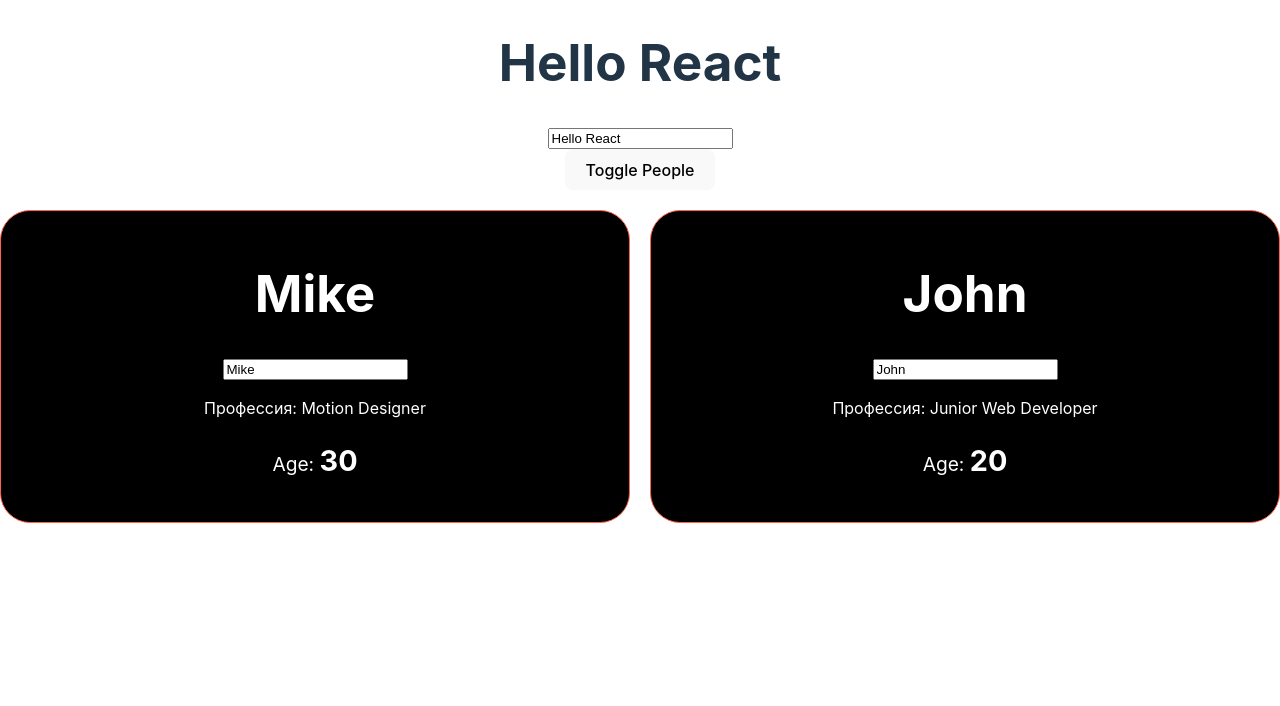
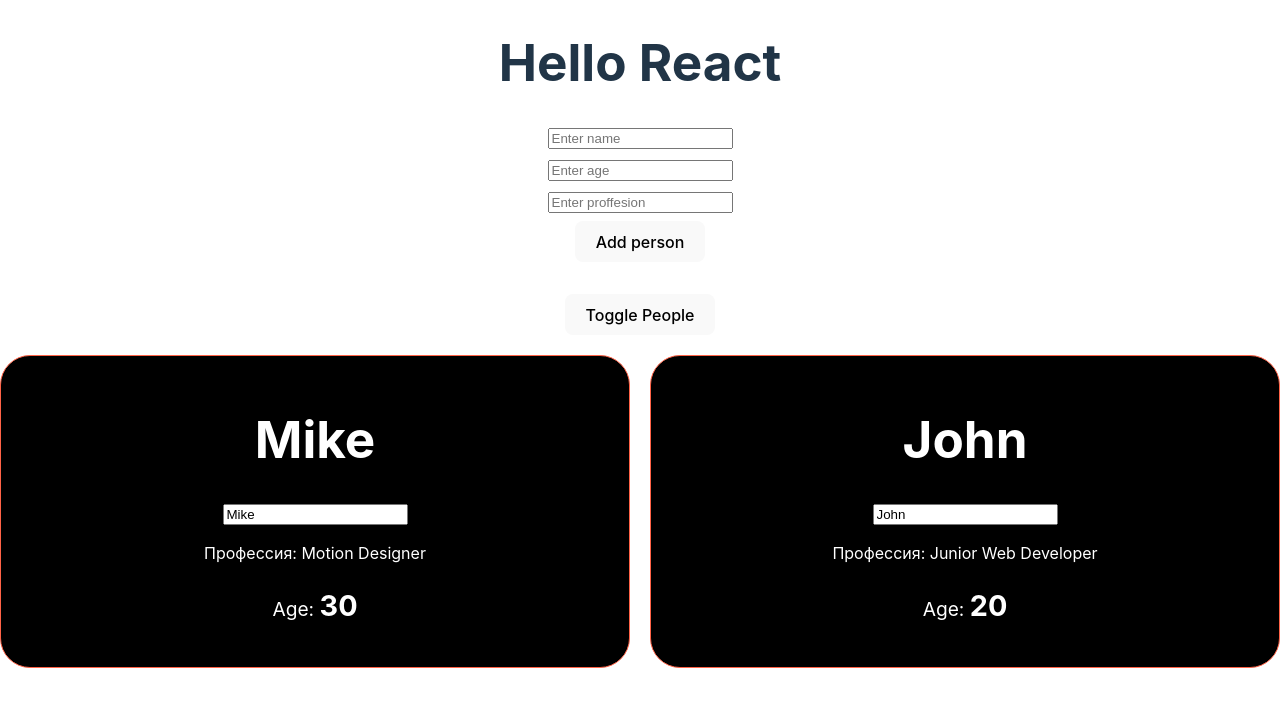
Before and after one commit to Commondore/people-24, a React (Vite) app: page / in a window 1280 px wide. Shown: the top 706 px of the page. Built offline with nearby package versions, Linux system fonts and the light colour scheme.

Commit message:
add form

```diff
--- a/src/App.jsx
+++ b/src/App.jsx
@@ -1,12 +1,23 @@
 import { useState } from "react";
 import "./App.css";
 import Person from "./components/Person/Person";
+import CreatePerson from "./components/CreatePerson/CreatePerson";
 
 function App() {
   const [title, setTitle] = useState("Hello React"); // [data, fn]
   const [people, setPeople] = useState([
-    { name: "Mike", age: 30, prof: "Motion Designer", id: 1 },
-    { name: "John", age: 20, prof: "Junior Web Developer", id: 2 },
+    {
+      name: "Mike",
+      age: 30,
+      prof: "Motion Designer",
+      id: 1,
+    },
+    {
+      name: "John",
+      age: 20,
+      prof: "Junior Web Developer",
+      id: 2,
+    },
   ]);
   const [isShow, setIsShow] = useState(true);
 
@@ -19,7 +30,10 @@
       return people.map((person) => {
         return {
           ...person,
-          name: person.id === id ? event.target.value : person.name,
+          name:
+            person.id === id
+              ? event.target.value
+              : person.name,
         };
       });
     });
@@ -27,7 +41,9 @@
 
   const increaseAge = (id) => {
     const copyPeople = [...people];
-    const index = people.findIndex((person) => person.id === id);
+    const index = people.findIndex(
+      (person) => person.id === id
+    );
     const person = { ...people[index] };
     person.age = person.age + 1;
     copyPeople[index] = person;
@@ -49,6 +65,12 @@
     });
   };
 
+  const createPerson = (person) => {
+    setPeople((people) => {
+      return [...people, person];
+    });
+  };
+
   let list = null;
 
   if (isShow) {
@@ -61,7 +83,9 @@
               name={person.name}
               age={person.age}
               icrease={() => increaseAge(person.id)}
-              change={(event) => changeName(person.id, event)}
+              change={(event) =>
+                changeName(person.id, event)
+              }
               remove={() => removePerson(person.id)}
             >
               Профессия: <span>{person.prof}</span>
@@ -83,11 +107,16 @@
   return (
     <div className="wrapper">
       <h1 className="title">{title}</h1>
-      <input type="text" value={title} onChange={changeTitle} />
+      {/* <input type="text" value={title} onChange={changeTitle} /> */}
+
+      <CreatePerson create={createPerson} />
 
       <div className="controls">
         {!!people.length && (
-          <button className="btn" onClick={() => setIsShow((isShow) => !isShow)}>
+          <button
+            className="btn"
+            onClick={() => setIsShow((isShow) => !isShow)}
+          >
             Toggle People
           </button>
         )}
--- /dev/null
+++ b/src/components/CreatePerson/CreatePerson.css
@@ -0,0 +1,6 @@
+.add-person {
+  margin-bottom: 2rem;
+}
+.group {
+  margin-bottom: 0.5rem;
+}
--- /dev/null
+++ b/src/components/CreatePerson/CreatePerson.jsx
@@ -0,0 +1,74 @@
+import { useState } from "react";
+import "./CreatePerson.css";
+
+const CreatePerson = ({ create }) => {
+  const [person, setPerson] = useState({
+    name: "",
+    age: "",
+    prof: "",
+  });
+
+  const changeHandler = (event) => {
+    setPerson((person) => {
+      return {
+        ...person,
+        [event.target.name]: event.target.value,
+      };
+    });
+  };
+
+  const submitHandler = (e) => {
+    e.preventDefault();
+
+    create({
+      ...person,
+      age: +person.age,
+      id: crypto.randomUUID(),
+    });
+
+    setPerson({
+      name: "",
+      age: "",
+      prof: "",
+    });
+  };
+
+  return (
+    <div className="add-person">
+      <form onSubmit={submitHandler}>
+        <div className="group">
+          <input
+            type="text"
+            name="name"
+            placeholder="Enter name"
+            value={person.name}
+            onChange={changeHandler}
+          />
+        </div>
+        <div className="group">
+          <input
+            type="number"
+            name="age"
+            placeholder="Enter age"
+            value={person.age}
+            onChange={changeHandler}
+          />
+        </div>
+        <div className="group">
+          <input
+            type="text"
+            name="prof"
+            placeholder="Enter proffesion"
+            value={person.prof}
+            onChange={changeHandler}
+          />
+        </div>
+        <div className="group">
+          <button className="btn">Add person</button>
+        </div>
+      </form>
+    </div>
+  );
+};
+
+export default CreatePerson;
```
Also changed, not shown: 1 other file (tests, documents, lock files or other folders).
